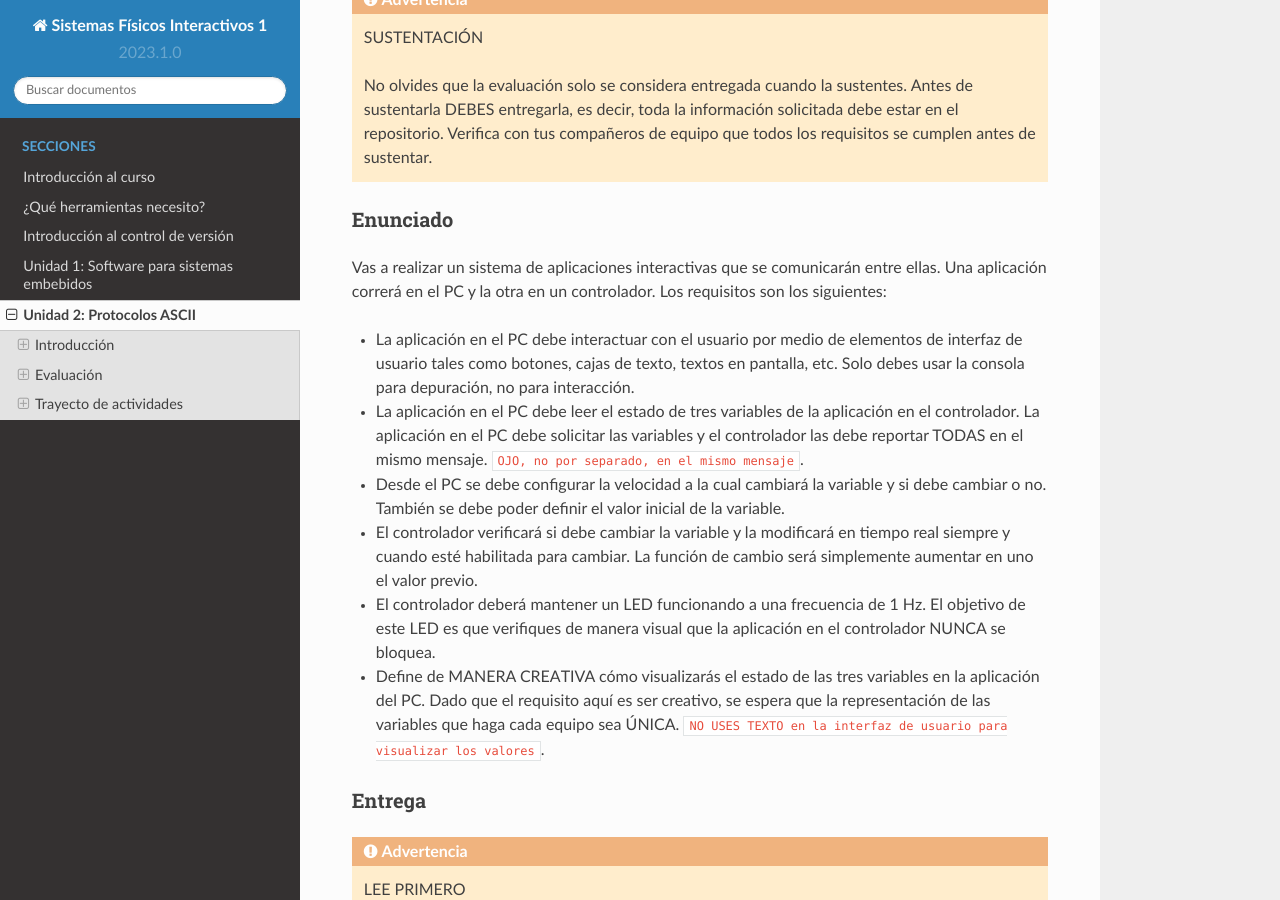
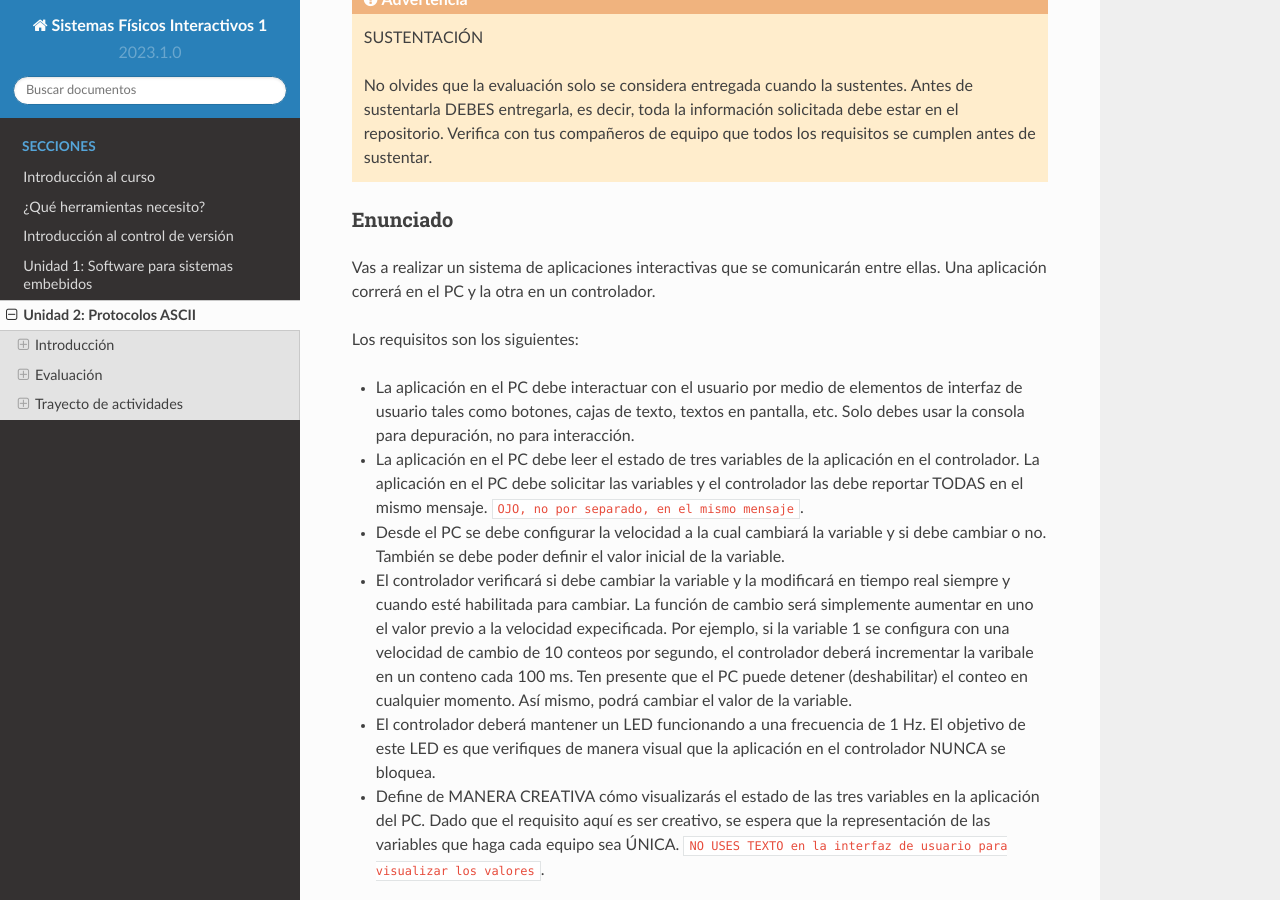
Before and after one commit to juanferfranco/SistemasFisicosInteractivos1, a Sphinx documentation site: the page built from docs/_unidad2/unidad2.rst, in a window 1280 px wide and 900 px high, scrolled down 505 px. Built offline with Sphinx 7.4.7 and the Read the Docs theme 2.0.0, drawn with Linux system fonts in a browser that asks for light colours.

Commit message:
Update unidad2.rst

```diff
--- a/docs/_unidad2/unidad2.rst
+++ b/docs/_unidad2/unidad2.rst
@@ -32,6 +32,7 @@ Enunciado
 
 Vas a realizar un sistema de aplicaciones interactivas que se comunicarán entre ellas.
 Una aplicación correrá en el PC y la otra en un controlador.
+
 Los requisitos son los siguientes:
 
 * La aplicación en el PC debe interactuar con el usuario por medio de elementos
@@ -45,7 +46,11 @@ Los requisitos son los siguientes:
   debe cambiar o no. También se debe poder definir el valor inicial de la variable.
 * El controlador verificará si debe cambiar la variable y la modificará en tiempo
   real siempre y cuando esté habilitada para cambiar. La función de cambio será
-  simplemente aumentar en uno el valor previo.
+  simplemente aumentar en uno el valor previo a la velocidad expecificada. Por ejemplo,
+  si la variable 1 se configura con una velocidad de cambio de 10 conteos por segundo,
+  el controlador deberá incrementar la varibale en un conteno cada 100 ms. Ten presente
+  que el PC puede detener (deshabilitar) el conteo en cualquier momento. Así mismo,
+  podrá cambiar el valor de la variable.
 * El controlador deberá mantener un LED funcionando a una frecuencia de 1 Hz. El
   objetivo de este LED es que verifiques de manera visual que la aplicación en el
   controlador NUNCA se bloquea.
```
